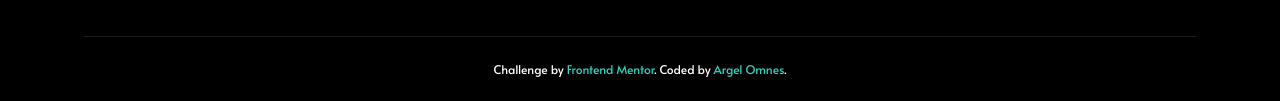
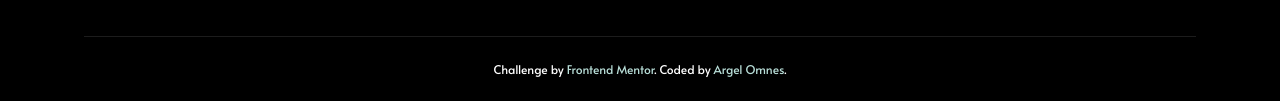
Before and after one commit to argelomnes/loopstudios, a website built with Vite: page index.html in a window 1280 px wide. Shown: the part 2857-2958 px from the top of the page. Built offline with nearby package versions, Linux system fonts and the light colour scheme.

Commit message:
Update custom font setting the right way

```diff
--- a/index.html
+++ b/index.html
@@ -19,7 +19,7 @@
         <link rel="stylesheet" href="/css/style.css" />
     </head>
 
-    <body id="body" class="text-base text-dark-gray font-body">
+    <body id="body" class="font-sans text-base text-dark-gray">
         <div class="mb-24 text-white bg-cover hero lg:mb-40">
             <header
                 class="
@@ -581,7 +581,7 @@ images/mobile/image-interactive.jpg"
                     <a
                         class="
                             py-1.5
-                            text-teal-400
+                            text-[#B8DED8]
                             bg-bottom
                             lg:duration-300
                             attribution
@@ -594,7 +594,7 @@ images/mobile/image-interactive.jpg"
                     <a
                         class="
                             py-1.5
-                            text-teal-400
+                            text-[#B8DED8]
                             bg-bottom
                             lg:duration-300
                             attribution
--- a/tailwind.config.js
+++ b/tailwind.config.js
@@ -1,28 +1,29 @@
-const colors = require("tailwindcss/colors");
+const colors = require('tailwindcss/colors');
+const defaultTheme = require('tailwindcss/defaultTheme');
 
 module.exports = {
-    mode: "jit",
-    purge: ["./index.html", "./js/script.js"],
+    mode: 'jit',
+    purge: ['./index.html', './js/script.js'],
     darkMode: false, // or 'media' or 'class'
     theme: {
         extend: {
             screens: {
-                xs: "365px",
-                lg: "960px",
-                xl: "1160px",
+                xs: '365px',
+                lg: '960px',
+                xl: '1160px',
             },
             fontFamily: {
-                headline: ["Josefin Sans", "sans-serif"],
-                body: ["Alata", "sans-serif"],
+                headline: ['"Josefin Sans"', ...defaultTheme.fontFamily.sans],
+                sans: ['Alata', ...defaultTheme.fontFamily.sans],
             },
             fontSize: {
-                base: ["0.9375rem", { lineHeight: "1.65" }],
+                base: ['0.9375rem', { lineHeight: '1.65' }],
             },
             colors: {
                 teal: colors.teal,
                 gray: colors.trueGray,
-                "dark-gray": "hsl(0, 0%, 55%)",
-                "very-dark-gray": "hsl(0, 0%, 41%)",
+                'dark-gray': 'hsl(0, 0%, 55%)',
+                'very-dark-gray': 'hsl(0, 0%, 41%)',
             },
         },
     },
```
